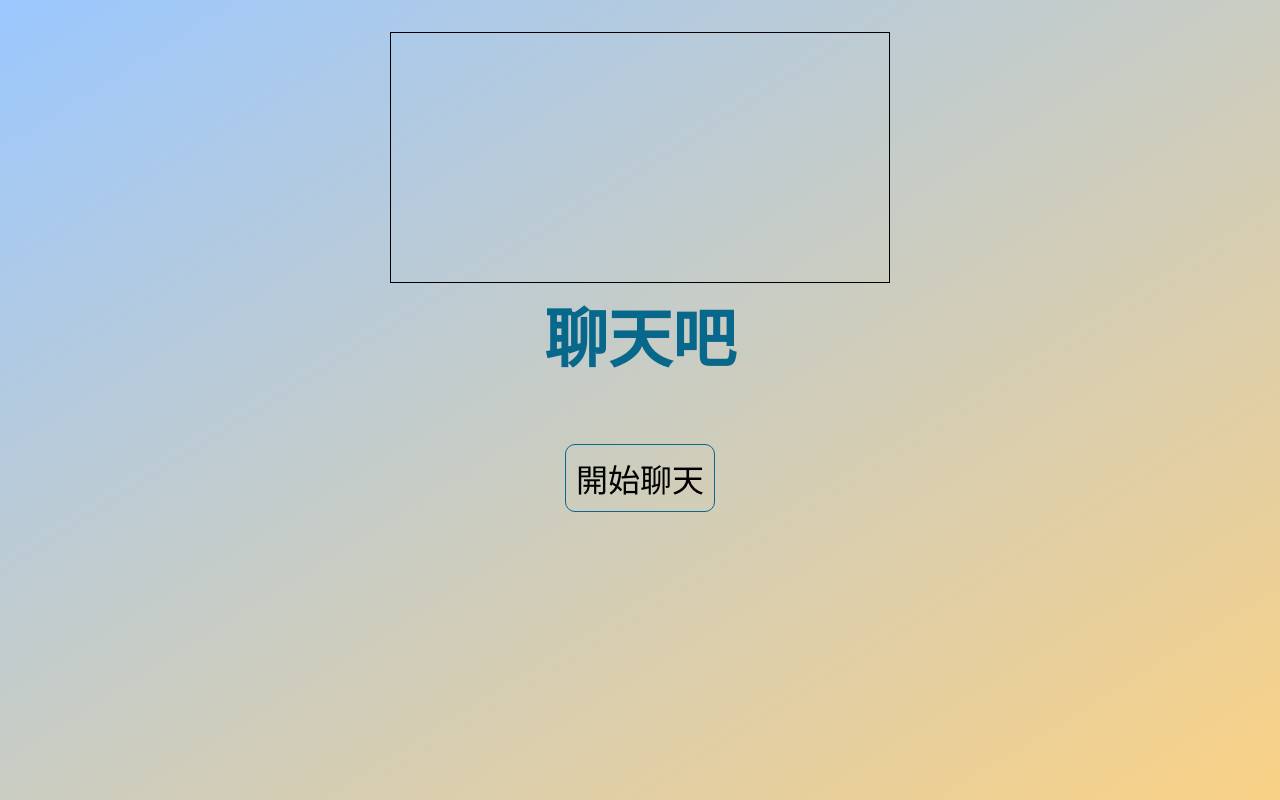
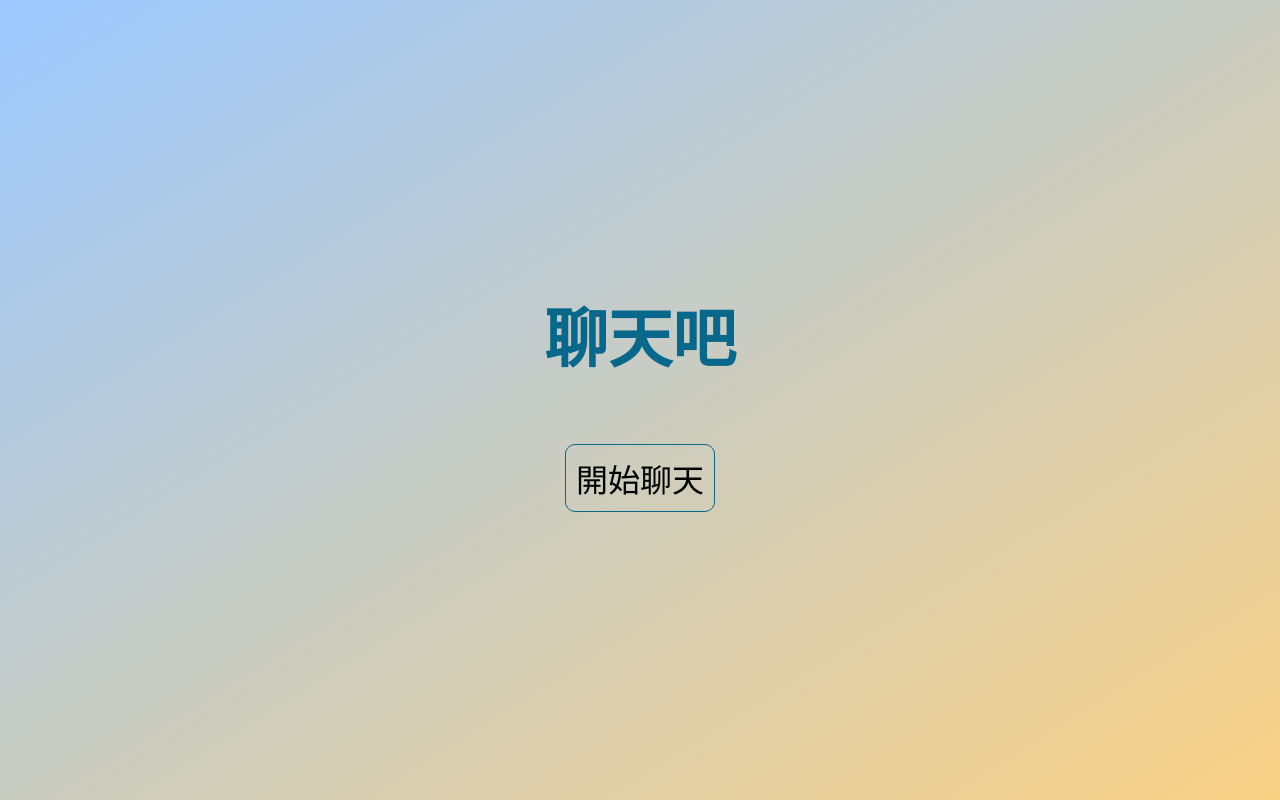
Before and after one commit to JiangShuuu/socket-chat, a React (Create React App) app in the folder client-chat/: page / in a window 1280 px wide. Built offline with nearby package versions, Linux system fonts and the light colour scheme.

Commit message:
upd connent

```diff
--- a/client-chat/src/components/ChatMsg.jsx
+++ b/client-chat/src/components/ChatMsg.jsx
@@ -5,8 +5,13 @@ import { useWebRtcContext } from '../context/WebRtcContext'
 
 export default function ChatMsg() {
   const { isMenuOpen, messages, start, end, socket, room } = useSocketContext()
-  const { callUser, checkVideo, setCheckVideo, openVideoInfo } =
-    useWebRtcContext()
+  const {
+    callUser,
+    checkVideo,
+    setCheckVideo,
+    openVideoInfo,
+    setOpenVideoInfo,
+  } = useWebRtcContext()
   // const msgLength = messages.filter((e) => e.fromSelf === false).length
 
   const sumbitVideoComfirm = () => {
@@ -16,6 +21,7 @@ export default function ChatMsg() {
   const checkVideoAgree = () => {
     socket.emit('videoCheckInfo', { room, result: true })
     setCheckVideo(false)
+    setOpenVideoInfo('open')
   }
   const checkVideoDisagree = () => {
     socket.emit('videoCheckInfo', { room, result: false })
@@ -33,11 +39,15 @@ export default function ChatMsg() {
               {start ? <p>開始聊天！！</p> : <p>找尋中...</p>}
 
               {/* 判斷三次沒 */}
-              {messages.length < 3 ? (
-                <p>再傳送{3 - messages.length}次訊息即可開啟視訊功能！</p>
-              ) : (
-                <button onClick={sumbitVideoComfirm}>開始視訊</button>
-                // <button onClick={() => callUser()}>開始視訊</button>
+              {openVideoInfo !== 'open' && (
+                <>
+                  {messages.length < 3 ? (
+                    <p>再傳送{3 - messages.length}次訊息即可開啟視訊功能！</p>
+                  ) : (
+                    <button onClick={sumbitVideoComfirm}>開始視訊</button>
+                    // <button onClick={() => callUser()}>開始視訊</button>
+                  )}
+                </>
               )}
 
               {/* 拒絕消息 */}
--- a/client-chat/src/context/WebRtcContext.jsx
+++ b/client-chat/src/context/WebRtcContext.jsx
@@ -28,16 +28,6 @@ export const WebRtcProvider = ({ children }) => {
 
   useEffect(() => {
     if (isMenuOpen) {
-      navigator.mediaDevices
-        .getUserMedia({ video: true, audio: true })
-        .then((currentStream) => {
-          setStream(currentStream)
-
-          myVideo.current.srcObject = currentStream
-        })
-      socket.on('callUser', ({ fromId, signal }) => {
-        setCall({ isReceivingCall: true, fromId, signal })
-      })
       // 視訊確認
       socket.on('videoConfirmCheck', (msg) => {
         console.log('getVideoConfirm', msg)
@@ -66,6 +56,22 @@ export const WebRtcProvider = ({ children }) => {
 
     // eslint-disable-next-line react-hooks/exhaustive-deps
   }, [isMenuOpen, socket])
+
+  useEffect(() => {
+    if (openVideoInfo === 'open') {
+      navigator.mediaDevices
+        .getUserMedia({ video: true, audio: true })
+        .then((currentStream) => {
+          setStream(currentStream)
+
+          myVideo.current.srcObject = currentStream
+        })
+      socket.on('callUser', ({ fromId, signal }) => {
+        setCall({ isReceivingCall: true, fromId, signal })
+      })
+    }
+    // eslint-disable-next-line react-hooks/exhaustive-deps
+  }, [openVideoInfo])
 
   // 接聽電話function
   const answerCall = () => {
--- a/client-chat/src/pages/index.jsx
+++ b/client-chat/src/pages/index.jsx
@@ -76,8 +76,8 @@ function Index() {
 
   return (
     <Container menu={isMenuOpen}>
-      {/* {openVideoInfo === 'open' && <VideoPlayer />} */}
-      <VideoPlayer />
+      {openVideoInfo === 'open' && <VideoPlayer />}
+      {/* <VideoPlayer /> */}
       <div className="container">
         <h1>聊天吧</h1>
       </div>
```
